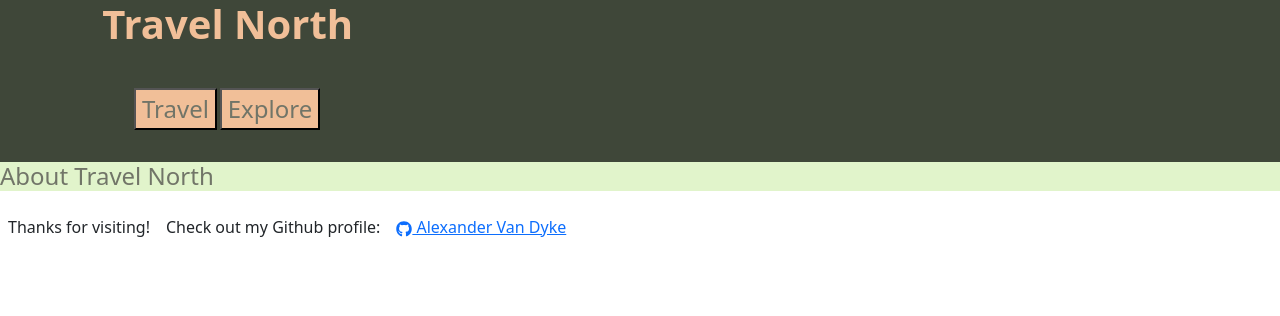
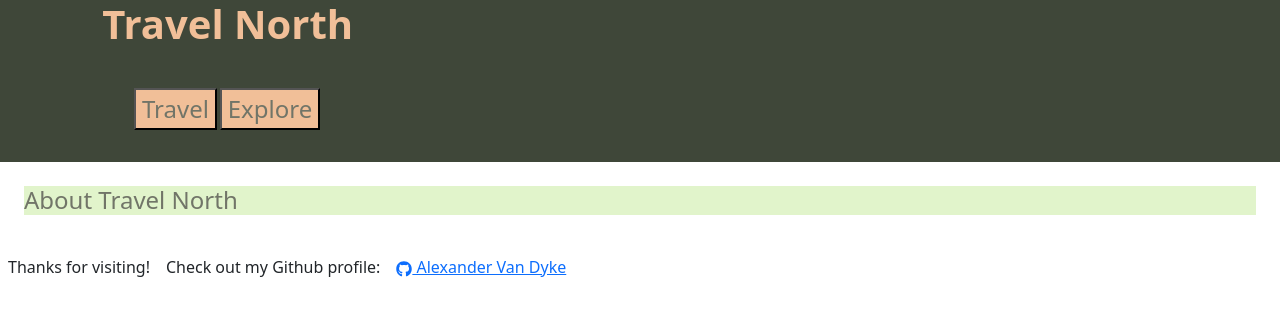
Before and after one commit to AlexandertheGreat491/Travel-North, a React (Create React App) app in the folder client/: page / in a window 1280 px wide. Shown: the top 316 px of the page. Built offline with nearby package versions, Linux system fonts and the light colour scheme.

Commit message:
changed margin around header

```diff
--- a/client/src/pages/Home.js
+++ b/client/src/pages/Home.js
@@ -3,7 +3,7 @@ import React from "react";
 const Home = () => {
     return (
         <div>
-            <h2 className="homeheader">About Travel North</h2>
+            <h2 className="homeheader m-4">About Travel North</h2>
         </div>
     );
 };
```
